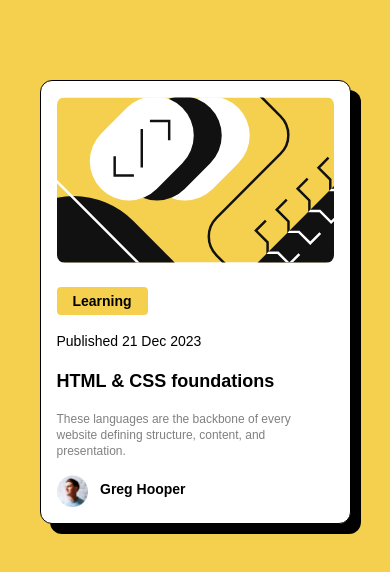
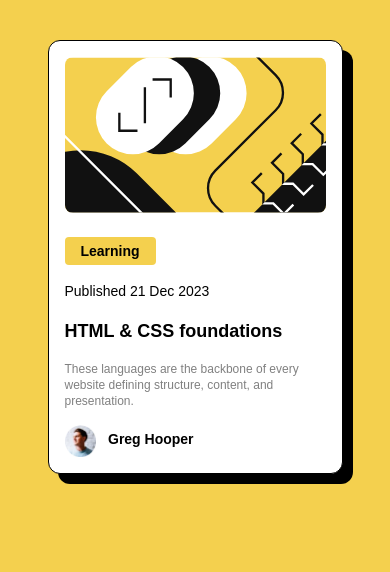
Before and after one commit to Ri2004/blog-preview-card-main, a website: page index.html in a window 390 px wide. Drawn offline with Linux system fonts and the light colour scheme.

Commit message:
modified

```diff
--- a/index.html
+++ b/index.html
@@ -15,7 +15,7 @@
   <!-- Feel free to remove these styles or customise in your own stylesheet 👍 -->
 </head>
 <body class="bg-Yellow">
-  <div class="container h-full w-full mx-auto px-8 pt-20 pb-10  md:pl-80 md:pt-20 md:pr-96 md:pb-20">
+  <div class="container h-full w-full mx-auto p-10  md:pl-80 md:pt-20 md:pr-96 md:pb-20">
     <div class="container h-full w-full mx-auto flex flex-col bg-White border border-black p-4 rounded-xl box">
 
       <div class="container">
```
Also changed, not shown: css/style.css.
